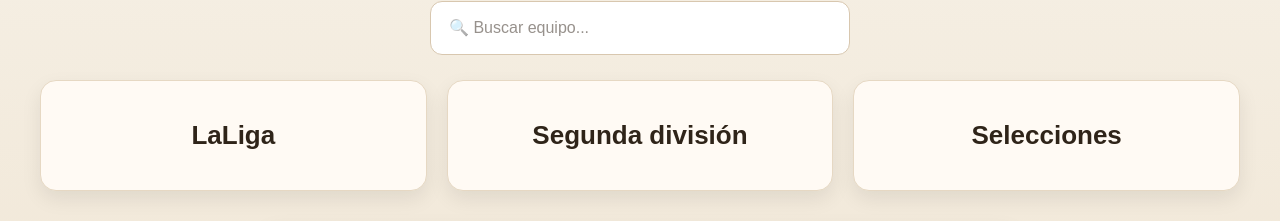
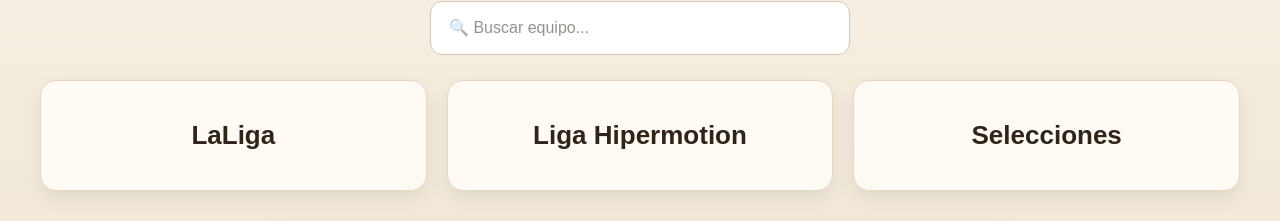
Before and after one commit to montsecaabello/catalogo-camisetas, a Next.js app: page / in a window 1280 px wide. Shown: the part 313-534 px from the top of the page. Built offline with nearby package versions, Linux system fonts and the light colour scheme.

Commit message:
Update camisetas.ts

```diff
--- a/app/data/camisetas.ts
+++ b/app/data/camisetas.ts
@@ -219,7 +219,7 @@
     ],
   },
   {
-    nombre: "Segunda división",
+    nombre: "Liga Hipermotion",
     equipos: [
       {
         nombre: "Cordoba",
@@ -230,8 +230,8 @@
             precio: "19 €",
             premium: "22 €",
             imagenes: [
-              "/camisetas/Segunda division/Cordoba/Primera 26-27/Primera 26-27 Frente.png",
-              "/camisetas/Segunda division/Cordoba/Primera 26-27/Primera 26-27 Espalda.png",
+              "/camisetas/Liga Hipermotion/Cordoba/Primera 26-27/Primera 26-27 Frente.png",
+              "/camisetas/Liga Hipermotion/Cordoba/Primera 26-27/Primera 26-27 Espalda.png",
             ],
           },
           {
@@ -240,15 +240,70 @@
             precio: "19 €",
             premium: "22 €",
             imagenes: [
-              "/camisetas/Segunda division/Cordoba/Tercera 26-27/Tercera 26-27 Frente.png",
-              "/camisetas/Segunda division/Cordoba/Tercera 26-27/Tercera 26-27 Espalda.png",
+              "/camisetas/Liga Hipermotion/Cordoba/Tercera 26-27/Tercera 26-27 Frente.png",
+              "/camisetas/Liga Hipermotion/Cordoba/Tercera 26-27/Tercera 26-27 Espalda.png",
             ],
           },
         ],
       },
-    ],
-  },
 
+       {
+        nombre: "Cádiz",
+        camisetas: [
+          {
+            id: 24,
+            nombre: "Cádiz - Primera 25-26",
+            precio: "19 €",
+            premium: "22 €",
+            imagenes: [
+              "/camisetas/Liga Hipermotion/Cádiz/Primera 25-26/Primera 25-26 Frente.png",
+              "/camisetas/Liga Hipermotion/Cádiz/Primera 25-26/Primera 25-26 Espalda.png",
+            ],
+          },
+          {
+            id: 25,
+            nombre: "Cádiz - Segunda 25-26",
+            precio: "19 €",
+            premium: "22 €",
+            imagenes: [
+              "/camisetas/Liga Hipermotion/Cádiz/Segunda 25-26/Segunda 25-26 Frente.png",
+              "/camisetas/Liga Hipermotion/Cádiz/Segunda 25-26/Segunda 25-26 Espalda.png",
+            ],
+          },
+          {
+            id: 26,
+            nombre: "Cádiz - Tercera 25-26",
+            precio: "19 €",
+            premium: "22 €",
+            imagenes: [
+              "/camisetas/Liga Hipermotion/Cádiz/Tercera 25-26/Tercera 25-26 Frente.png",
+              "/camisetas/Liga Hipermotion/Cádiz/Tercera 25-26/Tercera 25-26 Espalda.png",
+            ],
+          },
+          {
+            id: 27,
+            nombre: "Cádiz - Primera 26-27",
+            precio: "19 €",
+            premium: "22 €",
+            imagenes: [
+              "/camisetas/Liga Hipermotion/Cádiz/Primera 26-27/Primera 26-27 Frente.png",
+              "/camisetas/Liga Hipermotion/Cádiz/Primera 26-27/Primera 26-27 Espalda.png",
+            ],
+          },
+          {
+            id: 28,
+            nombre: "Cádiz - Segunda 26-27",
+            precio: "19 €",
+            premium: "22 €",
+            imagenes: [
+              "/camisetas/Liga Hipermotion/Cádiz/Segunda 26-27/Segunda 26-27 Frente.png",
+              "/camisetas/Liga Hipermotion/Cádiz/Segunda 26-27/Segunda 26-27 Espalda.png",
+            ],
+          },
+        ],
+      },
+      ],
+     },
   {
     nombre: "Selecciones",
     equipos: [
@@ -291,4 +346,4 @@
       },
     ],
   },
-];
+]
```
